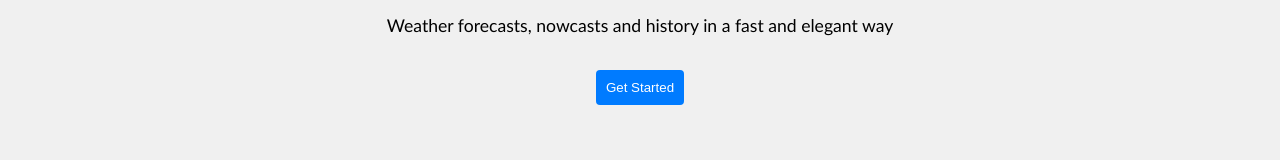
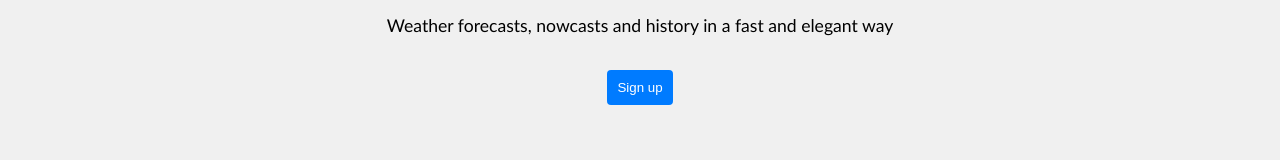
Before and after one commit to Amitpol1020/WeatherHub, a plain HTML site: page index.html in a window 1280 px wide. Shown: the part 397-557 px from the top of the page. Drawn offline with Linux system fonts and the light colour scheme.

Commit message:
Update index.html

```diff
--- a/index.html
+++ b/index.html
@@ -30,7 +30,7 @@
 	<div class="main-content">
     <h2>Weather Hub</h2>
     <p>Weather forecasts, nowcasts and history in a fast and elegant way</p>
-    <button>Get Started</button>
+    <button>Sign up</button>
     </div>
 
     <section id="current-weather">
```
